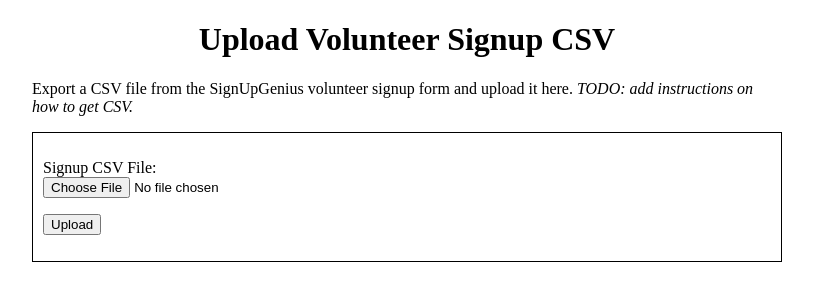
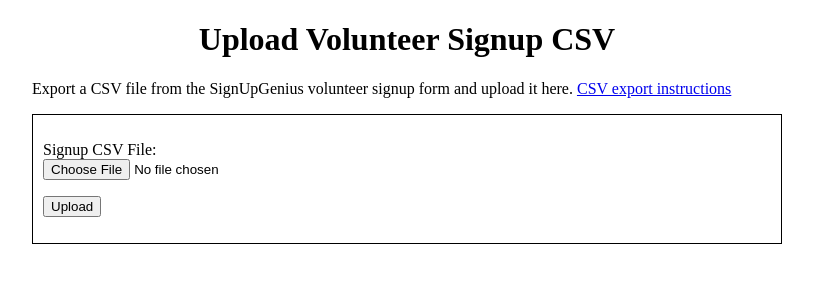
Before and after one commit to indivisibleberkeley/nation-autobuild, a Flask app: page /signup/upload in a window 1280 px wide. Shown: the top 301 px of the page, without its empty margins (233-1046 px from the left). Run offline with Flask 2, Linux system fonts and the light colour scheme; some libraries are stand-ins or nearby versions.

Commit message:
replace TODO with link to SUG export instructions

```diff
--- a/nab/templates/signup-upload.html
+++ b/nab/templates/signup-upload.html
@@ -3,7 +3,9 @@
 {% block content %}
   <h1>Upload Volunteer Signup CSV</h1>
   <p>Export a CSV file from the SignUpGenius volunteer signup form and upload
-     it here. <em>TODO: add instructions on how to get CSV.</em></p>
+     it here.
+     <a href="https://www.signupgenius.com/blog/feature-tips-export-volunteer-reports.cfm">CSV export instructions</a>
+  </p>
   <form action="" method="post" enctype="multipart/form-data">
     {{ form.hidden_tag() }}
     <p>
```
